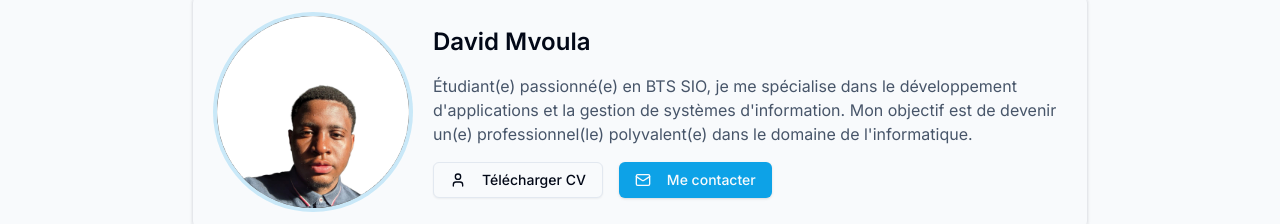
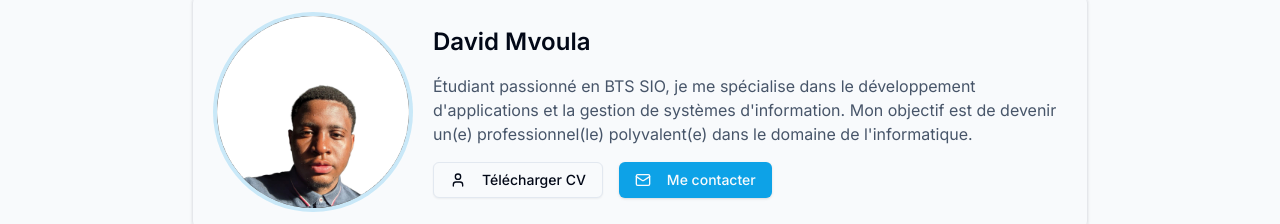
Before and after one commit to DMV242/portofolio_bts, a Next.js app: page /a-propos in a window 1280 px wide. Shown: the part 157-381 px from the top of the page. Built offline with nearby package versions, Linux system fonts and the light colour scheme.

Commit message:
fix: correct wording in the About section of the page

```diff
--- a/app/a-propos/page.tsx
+++ b/app/a-propos/page.tsx
@@ -66,7 +66,7 @@ export default function About() {
               <div className="space-y-4 text-center md:text-left">
                 <h2 className="text-2xl font-semibold">David Mvoula</h2>
                 <p className="text-slate-600">
-                  Étudiant(e) passionné(e) en BTS SIO, je me spécialise dans le développement d'applications et la
+                  Étudiant passionné en BTS SIO, je me spécialise dans le développement d'applications et la
                   gestion de systèmes d'information. Mon objectif est de devenir un(e) professionnel(le) polyvalent(e)
                   dans le domaine de l'informatique.
                 </p>
```
